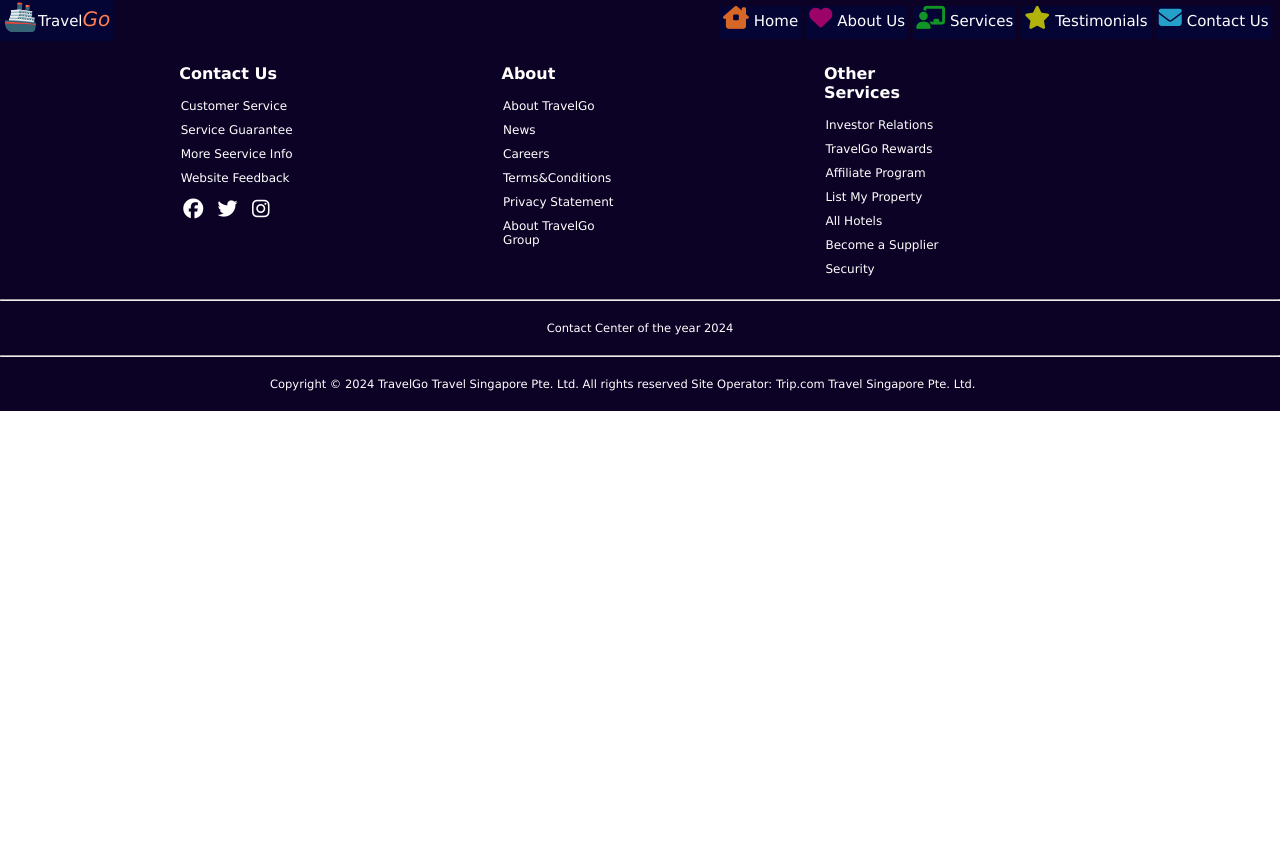
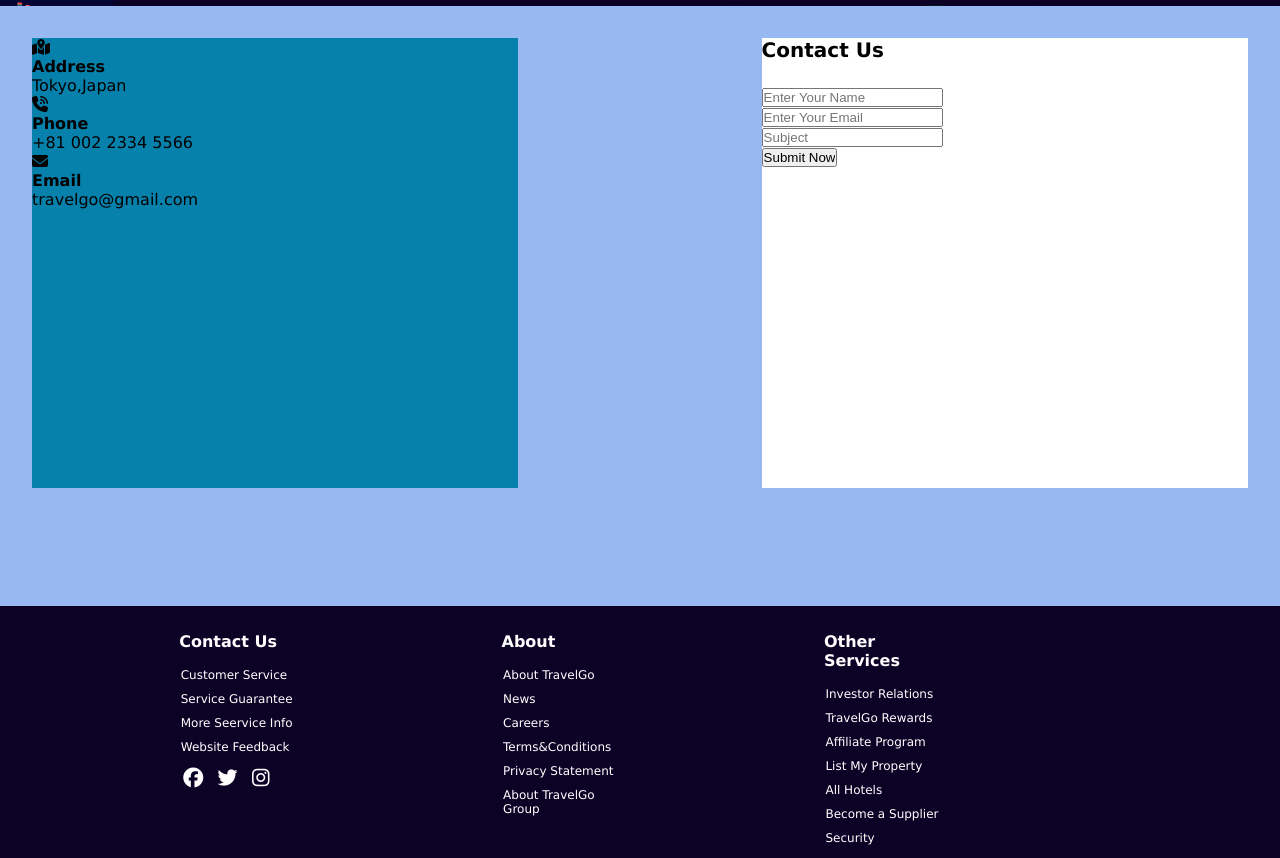
Before and after one commit to Fumika0523/TravelGo_30_04_2024, a plain HTML site: page pages/contactus.html in a window 1280 px wide. Shown: the top 858 px of the page. Before the commit the page ends 800 px from the top, so only its background shows below. Drawn offline with Linux system fonts and the light colour scheme.

```diff
--- a/pages/contactus.html
+++ b/pages/contactus.html
@@ -19,7 +19,49 @@
             <div class="navitems"><span class="navIcons"><i class="fa-solid fa-envelope emailIcon fontNavIcon"></i></span><a href="./contactus.html">Contact Us</a></div>
         </div>
     </div>
-    <h1>Contact Us</h1>
+   <!-- Contact US BODY -->
+   <div class="contactBody">
+    <div class="contactContent">
+        <div class="leftSideForm">
+            <div class="address">
+                <div class="contactItem"></div>
+                <i class="fa-solid fa-map-location-dot"></i>
+                <div class="contactOne">Address</div>
+                <div class="cotactTwo">Tokyo,Japan</div>
+            </div>
+            <div class="phone">
+                <div class="contactItem"></div>
+                <i class="fa-solid fa-phone-volume"></i>
+                <div class="contactOne">Phone</div>
+                <div class="contactTwo">+81 002 2334 5566</div>
+            </div>
+            <div class="email">
+                <div class="contactItem"></div>
+                <i class="fa-solid fa-envelope"></i>
+                <div class="contactOne">Email</div>
+                <div class="contactTwo">travelgo@gmail.com</div>
+            </div>
+        </div>
+        <form class="rightSideForm">
+        <h2 class="formText">Contact Us</h2>
+        <div class="inputBox">
+            <input type="text" placeholder="Enter Your Name">
+        </div>
+        <div class="inputbox">
+            <input type="text" placeholder="Enter Your Email">
+        </div>
+        <div class="inputbox">
+            <input type="text" placeholder="Subject">
+        </div>
+        <div class="input-box">
+
+        </div>
+        <div class="submit">
+            <input type="button" value="Submit Now">
+        </div>
+        </form>
+    </div>
+</div>
     <section class="footer">
         <div class="footerRow">
             <div class="footerCol">
--- a/style/style.css
+++ b/style/style.css
@@ -178,7 +178,7 @@ a{
 }
 
 .aboutBgImage{
-    background-image: url("../asset/AboutBGimages.avif");
+    background-image: url("../asset/AboutBGimages.jpeg");
     background-repeat: no-repeat;
     background-size:cover;
     background-position:center;
@@ -279,14 +279,13 @@ ul{
     width: 40%;
     /* border: 2px solid red; */
     min-height: 450px;
-    background-color: rgb(215, 234, 240);
+    background-color: rgb(6, 129, 171);
 }
 .contactOne{
     font-weight:bold;
 }
   .contactContainer .contactContent .leftSideForm{
     width: 25%;
-    height: 100%;
     display: flex;
     flex-direction: column;
     align-items: center;
```
